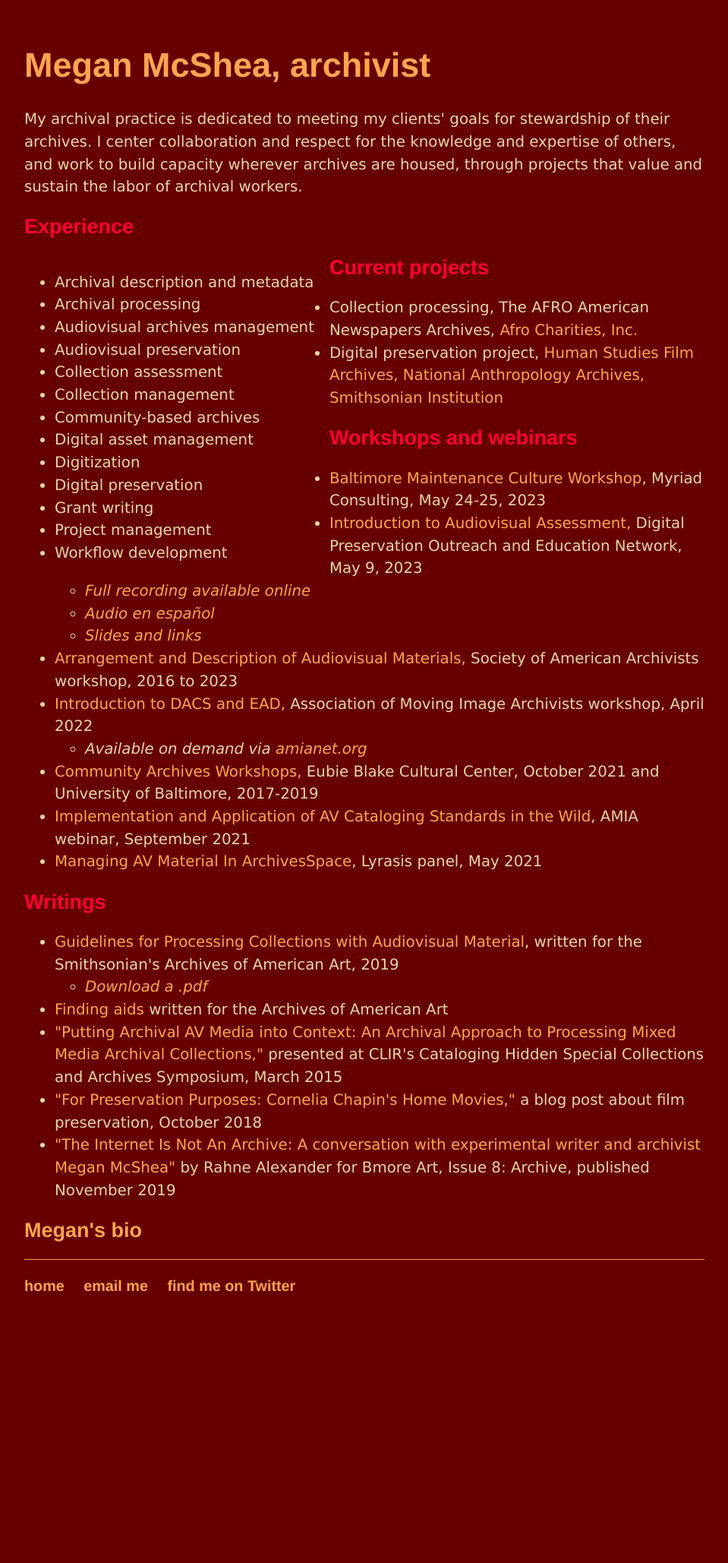
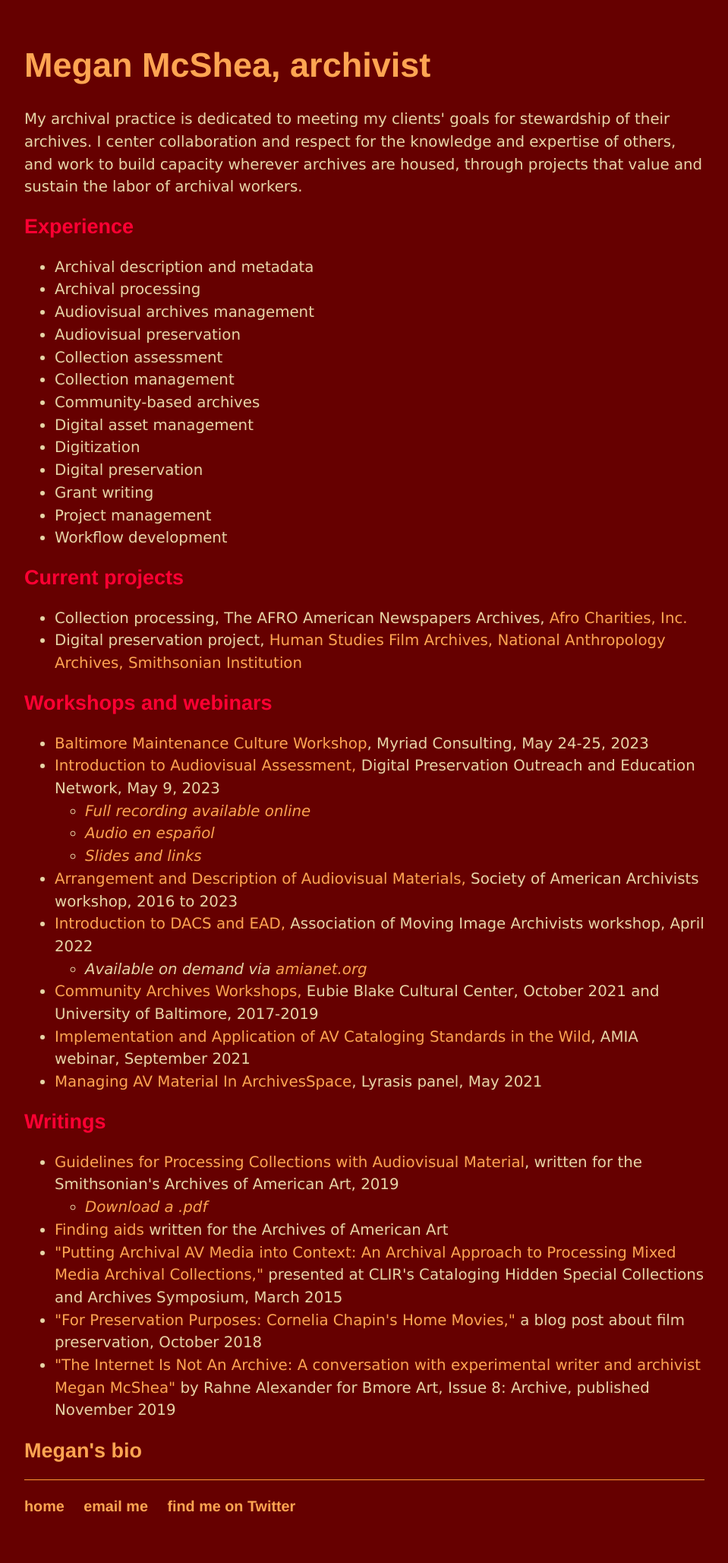
Before and after one commit to megan-mcshea/megan-mcshea.github.io, a Jekyll site: the page built from archivist.html, in a window 1280 px wide. Shown: the whole page at 76% size, without its empty margins (160-1119 px from the left). Built offline with Jekyll 4.4.1, drawn with Linux system fonts in a browser that asks for light colours; before the commit the page ends 1768 px from its top, so only the background shows below that.

Commit message:
Update main.css

```diff
--- a/css/main.css
+++ b/css/main.css
@@ -23,7 +23,7 @@ column {
   width: 50%;
   padding: 10px;
 }
-.columns{
+columns{
     float: left;
     position: relative;
     margin-right: 20px;
```
